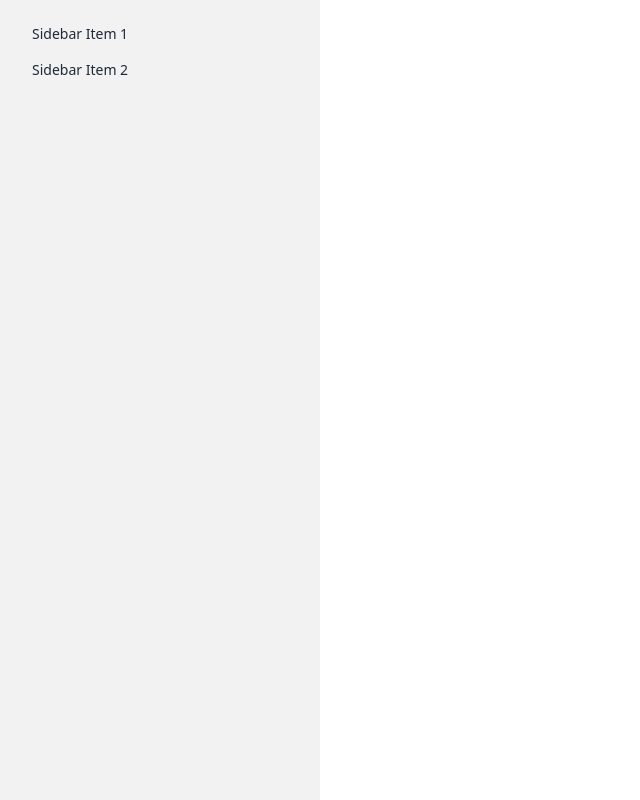
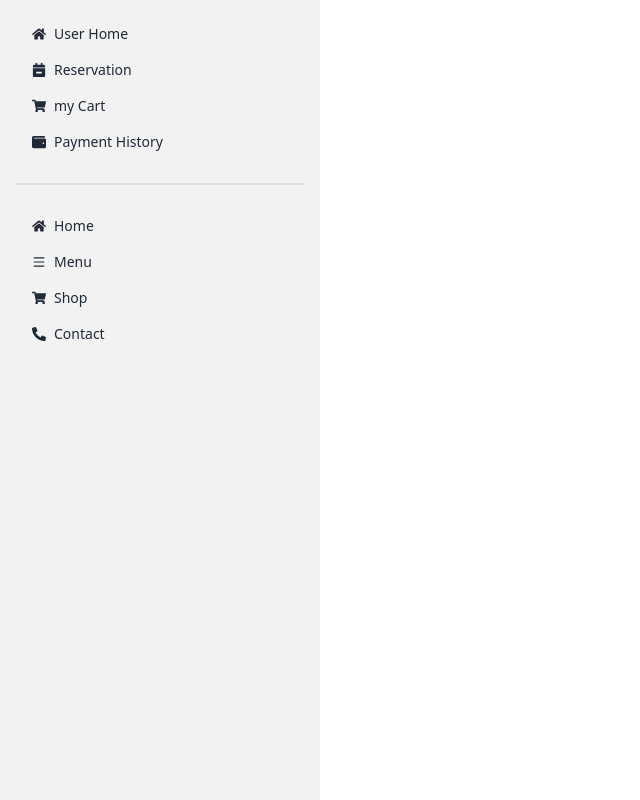
Before and after one commit to MTofayelAhmed/bistro-project-client, a React (Vite) app: page /dashboard in a window 1280 px wide. Shown: the whole page, without its empty margins (0-640 px from the left). Built offline with nearby package versions, Linux system fonts and the light colour scheme; no server answers.

Commit message:
done with Dashboard routes

```diff
--- a/package.json
+++ b/package.json
@@ -10,6 +10,7 @@
     "preview": "vite preview"
   },
   "dependencies": {
+    "@heroicons/react": "^2.0.18",
     "@smastrom/react-rating": "^1.3.1",
     "@tanstack/react-query": "^4.29.14",
     "firebase": "^9.22.2",
--- a/src/App.css
+++ b/src/App.css
@@ -0,0 +1,6 @@
+.drawer-side a.active {
+  color: white
+}
+.drawer-side a {
+  background-color: transparent;
+}
--- a/src/Layout/Dashboard.jsx
+++ b/src/Layout/Dashboard.jsx
@@ -1,22 +1,71 @@
-
-
+import { NavLink, Outlet } from "react-router-dom";
+import {
+  FaShoppingCart,
+  FaWallet,
+  FaHome,
+  FaCalendarMinus,
+  FaPhoneAlt,
+} from "react-icons/fa";
+import { RiMenuLine } from 'react-icons/ri';
 const Dashboard = () => {
   return (
     <div className="drawer lg:drawer-open">
       <input id="my-drawer-2" type="checkbox" className="drawer-toggle" />
       <div className="drawer-content flex flex-col items-center justify-center">
-      {/* Page content here */}
-      <label htmlFor="my-drawer-2" className="btn btn-primary drawer-button lg:hidden">Open drawer</label>
-
+        <Outlet></Outlet>
+        <label
+          htmlFor="my-drawer-2"
+          className="btn btn-primary drawer-button lg:hidden"
+        >
+          Open drawer
+        </label>
       </div>
       <div className="drawer-side">
         <label htmlFor="my-drawer-2" className="drawer-overlay"></label>
         <ul className="menu p-4 w-80 h-full bg-base-200 text-base-content">
-        {/* Sidebar content here */}
-        <li><a>Sidebar Item 1</a></li>
-        <li><a>Sidebar Item 2</a></li>
+          <li>
+            <NavLink to='/'>
+              <FaHome></FaHome> User Home
+            </NavLink>
+          </li>
+          <li>
+            <NavLink to='/'>
+
+              <FaCalendarMinus></FaCalendarMinus> Reservation
+            </NavLink>
+          </li>
+          <li>
+            <NavLink to="/dashboard/myCart">
+              <FaShoppingCart></FaShoppingCart> my Cart
+            </NavLink>
+          </li>
+          <li>
+            <NavLink to='/'>
+              <FaWallet></FaWallet> Payment History
+            </NavLink>
+          </li>
+          <div className="divider "></div>
+          <li>
+            <NavLink to="/">
+
+              <FaHome></FaHome> Home
+            </NavLink>
+          </li>
+          <li>
+            <NavLink to="/menu">  <RiMenuLine />Menu</NavLink>
+          </li>
+          <li>
+            <NavLink to="/order/salad">
+              <FaShoppingCart></FaShoppingCart> Shop{" "}
+            </NavLink>
+          </li>
+          <li>
+            <NavLink to='/'>
+
+              <FaPhoneAlt></FaPhoneAlt> Contact
+            </NavLink>
+          </li>
         </ul>
-
       </div>
     </div>
   );
--- /dev/null
+++ b/src/Pages/DashBoard/MyCart/MyCart.jsx
@@ -0,0 +1,22 @@
+import { Helmet } from "react-helmet-async";
+import useCart from "../../../Hooks/useCart";
+
+const MyCart = () => {
+  const [cart] = useCart();
+  const total = cart.reduce((sum, item) => item.price + sum, 0);
+  return (
+    <div>
+      <Helmet>
+        <title>Bistro Boss | My Cart</title>
+      </Helmet>
+
+      <div className=" uppercase">
+        <h3 className=" text-3xl font-bold"> Total Items: {cart.length} </h3>
+        <h3 className=" text-3xl font-bold"> Total Price: ${total} </h3>
+        <button className="btn btn-outline btn-warning btn-sm">PAY</button>
+      </div>
+    </div>
+  );
+};
+
+export default MyCart;
--- a/src/Pages/Shared/Navbar/Navbar.jsx
+++ b/src/Pages/Shared/Navbar/Navbar.jsx
@@ -29,7 +29,7 @@ const Navbar = () => {
         <Link to="/secret">Secret</Link>
       </li>
       <li>
-        <Link to="/dashboard">DashBoard</Link>
+        <Link to="/dashboard/myCart">DashBoard</Link>
       </li>
       <li>
         <Link to="/">
--- a/src/index.css
+++ b/src/index.css
@@ -1,3 +1,11 @@
 @tailwind base;
 @tailwind components;
 @tailwind utilities;
+
+
+.drawer-side a.active {
+  color: red
+}
+.drawer-side a {
+  background-color: transparent;
+}
```
Also changed, not shown: src/Router/Routes.jsx (+8 -1 lines), 1 other file (tests, documents, lock files or other folders). Lines whose indentation alone changed are shown as unchanged.
